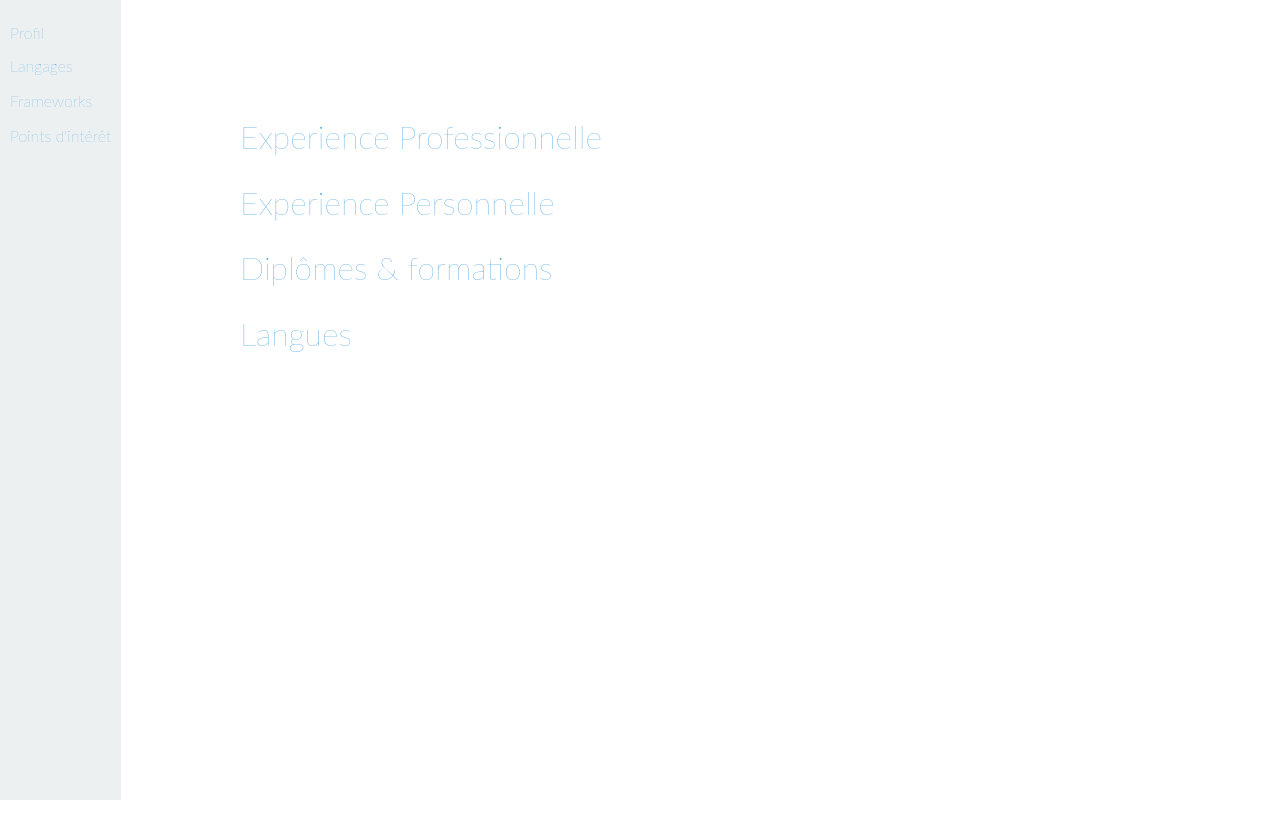
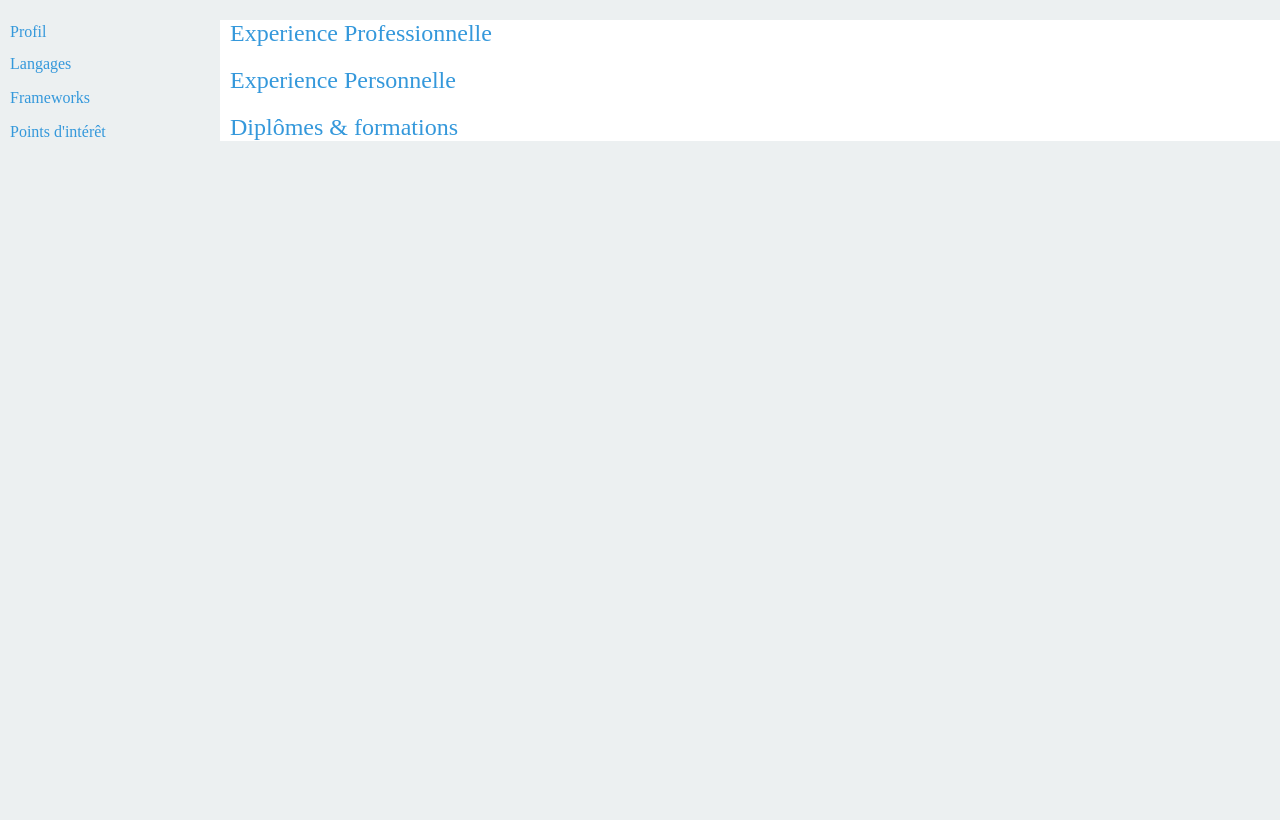
Before and after one commit to madeindjs/build_my_cv, a PHP site: template src/templates/cv.phtml in a window 1280 px wide. Run offline with PHP 8.4, Linux system fonts and the light colour scheme; the template is opened without the code that fills it, so the values that code supplies are empty.

Commit message:
create final design for large screen

```diff
--- a/src/public/css/stylesheet.css
+++ b/src/public/css/stylesheet.css
@@ -1,53 +1,60 @@
-html,body{font-family:'Lato',sans-serif;color:#2c3e50; margin:0px; }
+/* general values */
+html,body{ color:#2c3e50; margin:0px; padding: 0px; background-color: #ecf0f1; }
 a{color:inherit;}
+    a:hover{color:rgb(52,152,219)}
+h2{font-size:24px;font-weight: lighter;text-align: left;color:rgb(52,152,219);margin-bottom: 0px}
+h3{color:#2980b9;}
+h4{color:#3498db;}
 
-/*mobile*/
-@media only screen and (max-width: 768px) {
+/*HEADER SPECIFICATIONS*/
+header{ }
+    h1{font-family: "Courier New"; font-weight: 100 ;font-size: 44px; margin-top: 5px;margin-bottom: 5px;}
+    #oneline_description{font-family: "Courier New";font-size: 22px; margin-bottom: 10px}
+    header p{font-size:16px;font-weight:300;padding: 0;margin:0}
+    header a{text-decoration: none;}
+
+/* Contact ribon with transition effect when user hover an icon*/
+#contact{ height:53px; vertical-align:top; padding-top:4px;padding-bottom:4px;}
+    #contact img{transition:all.2s;}
+    #contact a{vertical-align:top; display:inline-block; margin-left:3px;margin-right:7px;}
+    #contact p{margin:0px;padding:0px;display:inline;float:left;}
+
+/* left panel with */
+#left_panel {display: block;;position: absolute;left: 0px;top:0px;bottom:0px;height:100vh;max-width:200px;padding: 10px;}
+    #left_panel img.user{height: 200px;width: 200px;border-radius: 200px; -webkit-border-radius: 200px; -moz-border-radius: 200px;}
+    #left_panel h2{font-size: medium}
+    #left_panel p{font-size: small;text-align: justify;}
+    #left_panel ul{list-style: none; padding: 0}
+        #left_panel ul li{font-size: small;}
+            #left_panel ul progress{width: 100%;}
 
 
+/* Timeline effect with a vertical ligne  */
+ul.timeline{margin-left:120px ; margin-top: 0px;padding-left: 25px;list-style: none;border-left: 2px solid #ecf0f1; }
 
-}
-/*desktop*/
-@media only screen and (min-width: 768px) {
-
-section{}
-    /* create a vertical line */
-    ul.timeline{margin-left:120px ; padding-left: 25px;list-style: none;border-left: 2px solid #ecf0f1; }
-        ul.timeline > li{}
+    ul.timeline ul{list-style: none; padding-left: 10px}
+        ul.timeline ul > li:before{content: '- '}
+    ul.timeline > li{}
         /* small circle on the vertcical line in front of the label */
         ul.timeline > li:before{display:block;position: relative;right: 31px ; top:52px;width: 80px;
             content:' '; background-color: rgb(52,152,219); width:10px;height:10px;
             border-radius: 10px; -webkit-border-radius: 10px; -moz-border-radius: 10px;}
+        /* change color when list item is hovered */
+        ul.timeline > li:hover date:before{border-left-color: rgb(52,152,219)}
+        ul.timeline > li:hover date{background-color: rgb(52,152,219); color:white}
         /* create a title effect on the job title */
         ul.timeline > li > strong{color: rgb(52,152,219);font-weight: normal;font-size: 18px}
         /* move date to the left of the vertical ligne in a gray rectangle */
-        ul.timeline > li > date{display:block;position: relative;right: 125px ; top:30px;width: 80px;height:35px;
-            background-color: #ecf0f1;  font-size: 18px;text-align: center;}
+        ul.timeline > li > date{display:block;position: relative;right: 145px ; top:30px;width: 100px;height:35px;
+            background-color: #ecf0f1;  font-size: 18px; font-weight: lighter ; text-align: center;}
         /* add a small shape on the gray box */
-        ul.timeline > li > date:before{display:block;content:" ";position: relative;top:12.5px;left:80px;
+        ul.timeline > li > date:before{display:block;content:" ";position: relative;top:12.5px;left:100px;
             width:0; height:0; border-top: 5px solid transparent; border-left: 10px solid #ecf0f1;border-bottom: 5px solid transparent;
         }
-        ul.timeline ul{list-style: none; padding-left: 10px}
-            ul.timeline ul > li:before{content: '- '}
 
 
-h1{font-size: 30px}
-h2{font-size:xx-large;font-weight: lighter;text-align: left;color:rgb(52,152,219)}
-h3{color:#2980b9;}
-h4{color:#3498db;}
 
 
-/*HEADER SPECIFICATIONS*/
-header{ }
-    header h1{font-weight: normal; margin-top: 5px;font-size: 44px}
-    header p{font-size:16px;font-weight:300;padding: 0;margin:0}
-    header a{text-decoration: none;}
-
-
-#contact{ height:53px; vertical-align:top; padding-top:4px;padding-bottom:4px;}
-    #contact img{transition:all.2s;}
-    #contact a{vertical-align:top; display:inline-block; margin-left:3px;margin-right:7px;}
-    #contact p{margin:0px;padding:0px;display:inline;float:left;}
 
 .print{display: none;}
 
@@ -67,14 +74,23 @@ footer{border-top: solid 2px #eeeeee; padding:50px;margin-top:30px;text-align: c
 #contact img{width:40px;height:40px;}
 #contact img:hover{width:50px;height:50px;}
 
-#right_panel {background-color: #ecf0f1;position: absolute; top:0;left: 0;bottom: 0;max-width:200px;padding: 10px}
-    #right_panel img{height: 200px;width: 200px;}
-    #right_panel img.user{border-radius: 200px; -webkit-border-radius: 200px; -moz-border-radius: 200px;}
-    #right_panel h2{font-size: medium}
-    #right_panel p{font-size: small;text-align: justify;}
-    #right_panel ul{list-style: none; padding: 0}
-        #right_panel ul li{font-size: small;}
-            #right_panel ul progress{width: 100%;}
 
-#content{margin-left: 240px;}
+
+#content{margin-left: 220px;padding-left: 10px;background-color: white}
+
+
+
+/*mobile*/
+@media only screen and (max-width: 768px) {
+
+
+
 }
+/*desktop*/
+@media only screen and (min-width: 768px) {
+
+
+
+
+
+}
--- a/src/templates/cv.phtml
+++ b/src/templates/cv.phtml
@@ -4,10 +4,8 @@
 
 
 
-<div id="right_panel">
+<div id="left_panel">
     <?= $user->image() ?>
-
-
 
     <h2>Profil</h2>
     <p><?= $user->get_multiline_description() ?></p>
@@ -26,6 +24,8 @@
     <ul><?php foreach ($user->get_interest_points() as $pts): ?>
         <li><?= $pts ?></li>
     <?php endforeach ?></ul>
+
+    <div id="contact"><?= $user->contact_links() ?></div>
 </div>
 
 
@@ -33,12 +33,12 @@
 
     <header>
         <h1><?= $user->complete_name() ?></h1>
-        <p><?= $user->get_oneline_description() ?></p>
+        <p id="oneline_description"><?= $user->get_oneline_description() ?></p>
         <address><?= $user->get_address() ?></address>
         <p><?= $user->birth_informations() ?></p>
         <p><?= $user->phone_link() ?></p>
         <p><?= $user->email_link() ?></p>
-        <div id="contact"><?= $user->contact_links() ?></div>
+
     </header>
 
     <section>
@@ -63,10 +63,6 @@
         <?php endforeach ?></ul>
     </section>
 
-    <section>
-        <h2>Langues</h2>
-        <?php foreach( $user->get_langages() as $langage){echo $langage->to_html(); } ?>
-    </section>
 </div>
 
 
```
